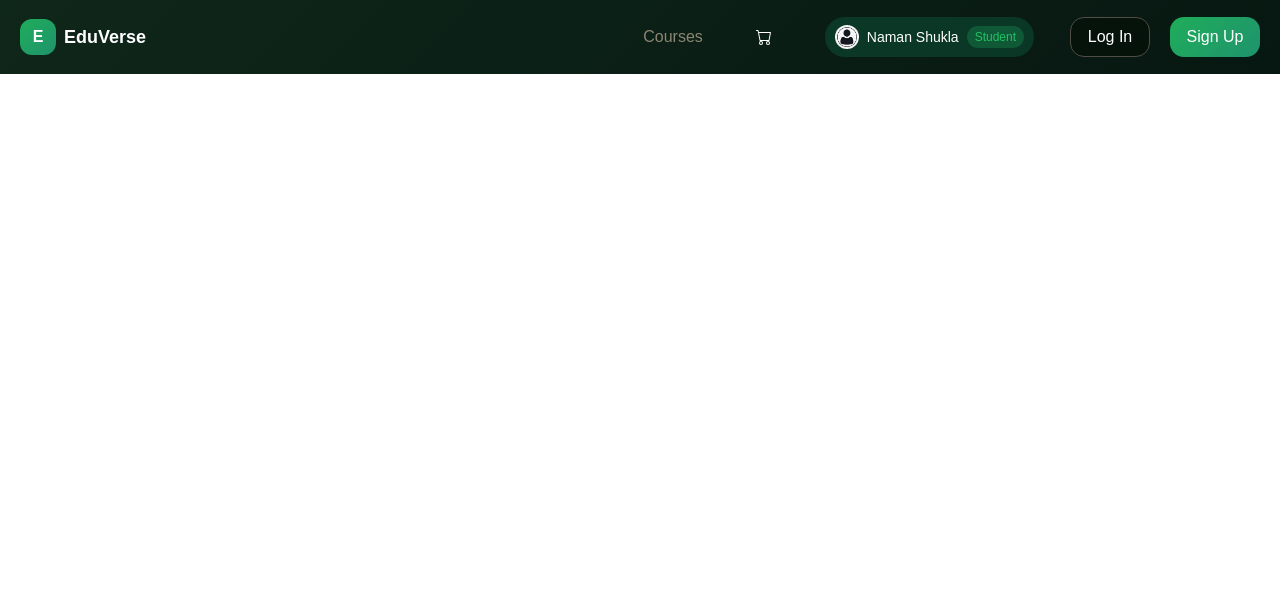
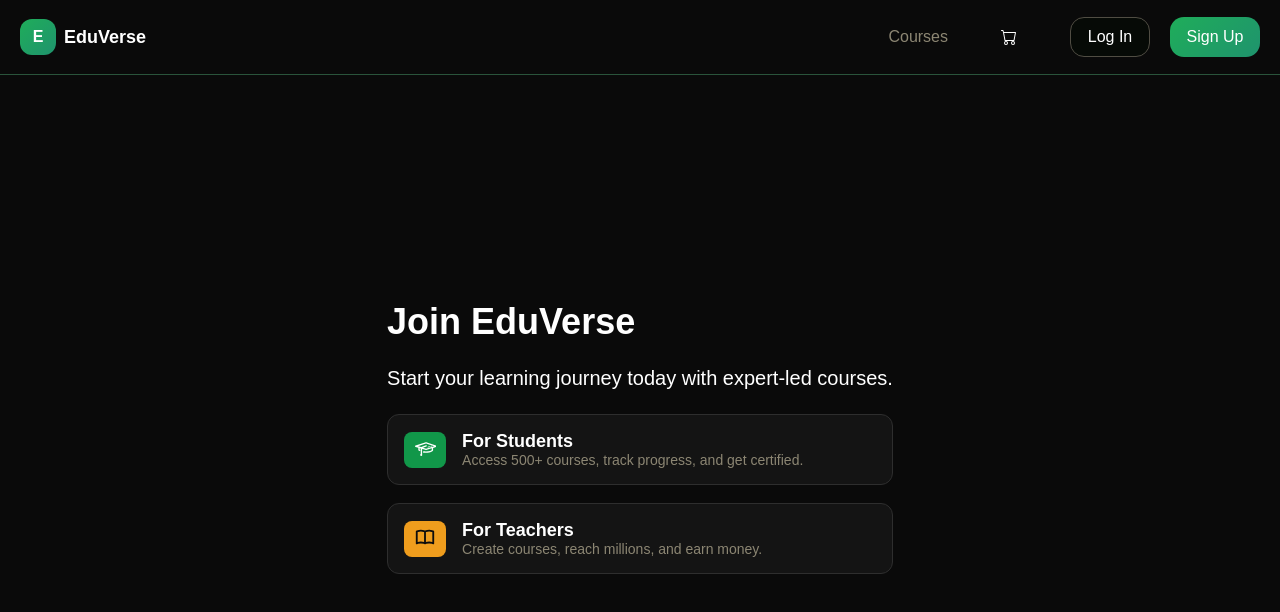
Before and after one commit to namanshukla8707/video-streaming-frontend, a React (Vite) app: page /auth in a window 1280 px wide. Shown: the top 612 px of the page. Built offline with nearby package versions, Linux system fonts and the light colour scheme.

Commit message:
auth page in progress

```diff
--- /dev/null
+++ b/src/assets/icons/auth/icon.book.tsx
@@ -0,0 +1,19 @@
+import type { SVGProps } from "react";
+
+export const BookIcon = (props: SVGProps<SVGSVGElement>) => {
+  return (
+    <svg
+      width="22"
+      height="22"
+      viewBox="0 0 24 24"
+      fill="none"
+      {...props}
+      xmlns="http://www.w3.org/2000/svg"
+    >
+      <path
+        d="M4 6.633q.21-.085.503-.181A9.8 9.8 0 0 1 7.5 6a9.8 9.8 0 0 1 2.997.452q.293.096.503.181v10.88A11.8 11.8 0 0 0 7.5 17c-1.46 0-2.649.248-3.5.513zm8-1.748a9 9 0 0 0-.888-.337A11.8 11.8 0 0 0 7.5 4c-1.526 0-2.755.271-3.612.548a9 9 0 0 0-1.001.389 6 6 0 0 0-.357.18l-.025.014-.009.005-.003.002h-.001c-.002.002-.247.147-.002.002A1 1 0 0 0 2 6v13a1 1 0 0 0 1.51.86l-.005.003h.001l.002-.001.001-.001.037-.02q.056-.03.182-.09c.17-.078.43-.188.775-.3A9.8 9.8 0 0 1 7.5 19a9.8 9.8 0 0 1 2.997.451 7 7 0 0 1 .775.3 4 4 0 0 1 .223.112m0 0-.002-.001-.001-.001c.314.185.704.185 1.018 0l.037-.02q.056-.03.182-.09a7 7 0 0 1 .775-.3A9.8 9.8 0 0 1 16.5 19a9.8 9.8 0 0 1 2.997.451 7 7 0 0 1 .775.3 4 4 0 0 1 .219.11A1 1 0 0 0 22 19V6a1 1 0 0 0-.49-.86l-.002-.001h-.001l-.003-.003-.01-.005-.024-.014a6 6 0 0 0-.357-.18 9 9 0 0 0-1-.389A11.8 11.8 0 0 0 16.5 4c-1.525 0-2.755.271-3.612.548a9 9 0 0 0-.888.337m8 1.748v10.88A11.8 11.8 0 0 0 16.5 17c-1.46 0-2.649.248-3.5.513V6.633q.21-.085.503-.181A9.8 9.8 0 0 1 16.5 6a9.8 9.8 0 0 1 2.997.452q.293.096.503.181m.49.228.005.002h-.001zm0 13 .004.002-.002-.002"
+        fill="#0d0d0d"
+      />
+    </svg>
+  );
+};
--- /dev/null
+++ b/src/assets/icons/auth/icon.convo-hat.tsx
@@ -0,0 +1,18 @@
+import type { SVGProps } from "react";
+
+export const ConvoHatIcon = (props: SVGProps<SVGSVGElement>) => {
+  return (
+    <svg
+      xmlns="http://www.w3.org/2000/svg"
+      width="22"
+      height="22"
+      fill="currentColor"
+      viewBox="0 0 4 4"
+      xmlSpace="preserve"
+      {...props}
+    >
+      <path d="m4.102 1.562 -1.875 -0.627a0.125 0.125 0 0 0 -0.079 0l-1.875 0.627a0.125 0.125 0 0 0 0.004 0.238l0.51 0.154v0.414c0 0.031 0.025 0.061 0.046 0.084 0.012 0.013 0.087 0.077 0.159 0.107 0.015 0.006 0.031 0.009 0.047 0.009 0.049 0 0.089 -0.029 0.109 -0.078 0.026 -0.064 -0.011 -0.137 -0.075 -0.163 -0.006 -0.002 0.026 -0.008 -0.036 -0.015v-0.283l0.188 0.058v1.008A0.187 0.187 0 0 0 1.125 3.26a0.188 0.188 0 0 0 0.375 0c0 -0.034 -0.01 -0.066 -0.026 -0.094v-1.002l0.241 0.074 0.438 0.127a0.123 0.123 0 0 0 0.071 0l1 -0.301v0.279c-0.063 0.076 -0.408 0.278 -1.08 0.278 -0.151 0 -0.265 -0.007 -0.376 -0.022a0.125 0.125 0 0 0 -0.141 0.107 0.125 0.125 0 0 0 0.107 0.141c0.122 0.017 0.261 0.025 0.423 0.025 0.947 0 1.283 -0.371 1.298 -0.387 0.021 -0.023 0.019 -0.053 0.019 -0.084v-0.397c0 -0.005 -0.001 -0.009 -0.001 -0.014L4.099 1.8a0.125 0.125 0 0 0 0.004 -0.238M2.187 2.115l-0.4 -0.116 -0.158 -0.049 0.618 -0.217c0.065 -0.023 0.111 -0.095 0.088 -0.16s-0.098 -0.099 -0.163 -0.076L1.321 1.798a0.163 0.163 0 0 0 -0.06 0.039l-0.294 -0.09 -0.242 -0.073L2.188 1.185l1.462 0.489z" />
+      <path d="M2.538 1.905a0.063 0.063 0 0 0 0.018 -0.003L2.855 1.813a0.063 0.063 0 0 0 0.042 -0.078 0.062 0.062 0 0 0 -0.078 -0.042l-0.299 0.09a0.063 0.063 0 0 0 0.018 0.122m0.517 -0.15a0.063 0.063 0 0 0 0.018 -0.003l0.139 -0.042a0.063 0.063 0 0 0 0.042 -0.078 0.062 0.062 0 0 0 -0.078 -0.042l-0.139 0.042a0.062 0.062 0 0 0 0.018 0.122" />
+    </svg>
+  );
+};
--- a/src/components/layout/Header.helpers.tsx
+++ b/src/components/layout/Header.helpers.tsx
@@ -85,7 +85,7 @@ export const NavigationOptions = ({
       <CustomButton variant={ButtonVariant.ICON} width={"50px"} height={"40px"}>
         <CartIcon style={{ color: "#ffffff" }} />
       </CustomButton>
-      <ProfileSection user={user} />
+      {isLoggedIn && <ProfileSection user={user} />}
       <NavigationAuthButtons isLoggedIn={isLoggedIn} />
     </div>
   );
--- a/src/index.css
+++ b/src/index.css
@@ -1,11 +1,14 @@
-*,*::after,*::before{
-    box-sizing: border-box;
+*,
+*::after,
+*::before {
+  box-sizing: border-box;
 }
-html, body {
+html,
+body {
   margin: 0;
-  font-family: -apple-system, BlinkMacSystemFont, 'Segoe UI', 'Roboto', 'Oxygen',
-    'Ubuntu', 'Cantarell', 'Fira Sans', 'Droid Sans', 'Helvetica Neue',
-    sans-serif,'poppins', 'Plus Jakarta Sans';
+  font-family: -apple-system, BlinkMacSystemFont, "Segoe UI", "Roboto", "Oxygen",
+    "Ubuntu", "Cantarell", "Fira Sans", "Droid Sans", "Helvetica Neue",
+    sans-serif, "poppins", "Plus Jakarta Sans";
   -webkit-font-smoothing: antialiased;
   -moz-osx-font-smoothing: grayscale;
   position: fixed;
@@ -16,10 +19,16 @@ html, body {
 }
 
 code {
-  font-family: source-code-pro, Menlo, Monaco, Consolas, 'Courier New',
+  font-family: source-code-pro, Menlo, Monaco, Consolas, "Courier New",
     monospace;
 }
 
 .grecaptcha-badge {
   visibility: hidden;
 }
+
+:root {
+  --primary-text-color: #ffffff;
+  --secondary-text-color: #8c8673;
+  --primary-bg-color: #0a0a0a;
+}
--- a/src/main.scss
+++ b/src/main.scss
@@ -6,6 +6,7 @@ $xl: 1450px;
 $xxl:1600px;
 $primary-text-color: #ffffff;
 $secondary-text-color: #8c8673;
+$primary-bg-color:#0a0a0a;
 
 
 @mixin responsive($screen) {
--- /dev/null
+++ b/src/pages/auth/Auth.helper.tsx
@@ -0,0 +1,26 @@
+import { Text } from "@/components/ui/CustomText";
+import { CustomTextObjectStyles } from "@/styles/typescriptStyles/uiStyles/CustomText";
+import type { AuthTileType } from "@/types/AuthTypes";
+
+export const AuthTile = ({
+  heading,
+  description,
+  svgIcon,
+  iconDivStyle,
+}: AuthTileType) => {
+  return (
+    <div className="auth-tile-box">
+      <div style={iconDivStyle}>{svgIcon}</div>
+      <div>
+        <Text
+          children={heading}
+          style={CustomTextObjectStyles.authTileHeading}
+        />
+        <Text
+          children={description}
+          style={CustomTextObjectStyles.authTileDescription}
+        />
+      </div>
+    </div>
+  );
+};
--- a/src/pages/auth/Auth.tsx
+++ b/src/pages/auth/Auth.tsx
@@ -1,5 +1,52 @@
+import { Text } from "@/components/ui/CustomText";
+import "@/styles/scssStyles/authStyles/Auth.scss";
+import { AuthTile } from "./Auth.helper";
+import { AuthPageStyles } from "@/styles/typescriptStyles/authStyles/AuthPage";
+import { ConvoHatIcon } from "@/assets/icons/auth/icon.convo-hat";
+import { BookIcon } from "@/assets/icons/auth/icon.book";
+
 export const Auth = () => {
-  return <div>
+  const authTileList = [
+    {
+      heading: "For Students",
+      description: "Access 500+ courses, track progress, and get certified.",
+      svgIcon: <ConvoHatIcon style={{ color: "#ffffff" }} />,
+      iconDivStyle: AuthPageStyles.authTeachersTileIconStyle,
+    },
+    {
+      heading: "For Teachers",
+      description: "Create courses, reach millions, and earn money.",
+      svgIcon: <BookIcon style={{ color: "var(--primary-bg-color)" }} />,
+      iconDivStyle: AuthPageStyles.authStudentsTileIconStyle,
+    },
+  ];
 
-  </div>;
+  return (
+    <div className="main-auth-box">
+      <div className="auth-left-box">
+        <Text
+          children={"Join EduVerse"}
+          style={AuthPageStyles.authLeftBoxMainHeadingStyles}
+        />
+        <Text
+          style={AuthPageStyles.authLeftBoxMainDescriptionStyles}
+          children={
+            "Start your learning journey today with expert-led courses."
+          }
+        />
+        <div className="main-auth-tile-box">
+          {authTileList.map((item, key) => (
+            <AuthTile
+              key={key}
+              heading={item.heading}
+              description={item.description}
+              svgIcon={item.svgIcon}
+              iconDivStyle={item.iconDivStyle}
+            />
+          ))}
+        </div>
+      </div>
+      <div></div>
+    </div>
+  );
 };
--- /dev/null
+++ b/src/styles/scssStyles/authStyles/Auth.scss
@@ -0,0 +1,28 @@
+@use "../../../main.scss" as *;
+
+.main-auth-box {
+  background: $primary-bg-color;
+  display: flex;
+  align-items: center;
+  justify-content: center;
+  height: calc(100vh - 75px);
+  .auth-left-box {
+    display: flex;
+    flex-direction: column;
+    gap: 24px;
+    .auth-tile-box {
+      display: flex;
+      align-items: center;
+      gap: 16px;
+      background-color: #141414;
+      border: 1px solid #2e2e2e;
+      padding: 16px;
+      border-radius: 12px;
+    }
+    .main-auth-tile-box {
+      gap: 18px;
+      display: flex;
+      flex-direction: column;
+    }
+  }
+}
--- a/src/styles/scssStyles/layoutStyles/Header.scss
+++ b/src/styles/scssStyles/layoutStyles/Header.scss
@@ -1,11 +1,12 @@
 @use "../../../main.scss" as *;
 
 .main-header-box{
-    background-image: linear-gradient(135deg, rgba(3, 28, 14, 0.951) 0%, rgba(2, 19, 13, 0.982) 100%);
+    background-color:$primary-bg-color;
     padding:12px 20px;
     display: flex;
     justify-content: space-between;
     align-items: center;
+    border-bottom: 1px solid #6ef1a551;
     .main-nav-ops-box{
         display: flex;
         align-items: center;
--- /dev/null
+++ b/src/styles/typescriptStyles/authStyles/AuthPage.tsx
@@ -0,0 +1,22 @@
+import "@/main.scss";
+
+export const AuthPageStyles = {
+  authTeachersTileIconStyle: {
+    backgroundColor: "#119749ff",
+    borderRadius: "8px",
+    padding: "5px 10px",
+  } as React.CSSProperties,
+  authStudentsTileIconStyle: {
+    backgroundColor: "#ef9d1d",
+    borderRadius: "8px",
+    padding: "5px 10px",
+  } as React.CSSProperties,
+  authLeftBoxMainHeadingStyles: {
+    fontSize: "36px",
+    fontWeight: 600,
+  } as React.CSSProperties,
+  authLeftBoxMainDescriptionStyles: {
+    fontSize: "20px",
+    fontWeight: 500,
+  } as React.CSSProperties,
+};
--- a/src/styles/typescriptStyles/uiStyles/CustomText.tsx
+++ b/src/styles/typescriptStyles/uiStyles/CustomText.tsx
@@ -7,4 +7,15 @@ export const CustomTextObjectStyles = {
     fontWeight: "400",
     fontSize: "12px",
   } as React.CSSProperties,
+
+  authTileHeading: {
+    fontSize: "18px",
+    fontWeight: 600,
+  } as React.CSSProperties,
+
+  authTileDescription: {
+    fontSize: "14px",
+    fontWeight: 500,
+    color: "var(--secondary-text-color)",
+  } as React.CSSProperties,
 };
```
Also changed, not shown: src/types/AuthTypes.ts (+7 -0 lines).
